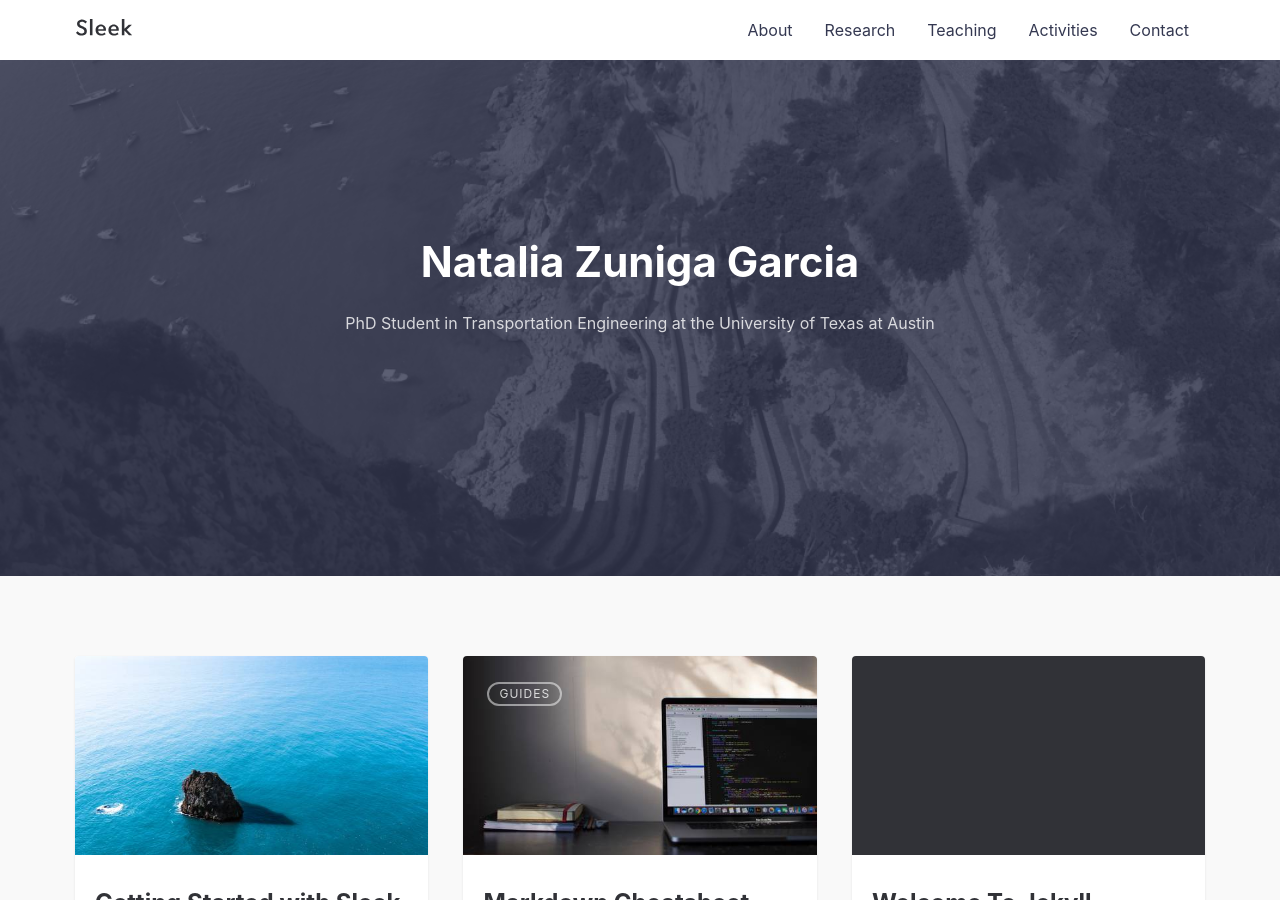
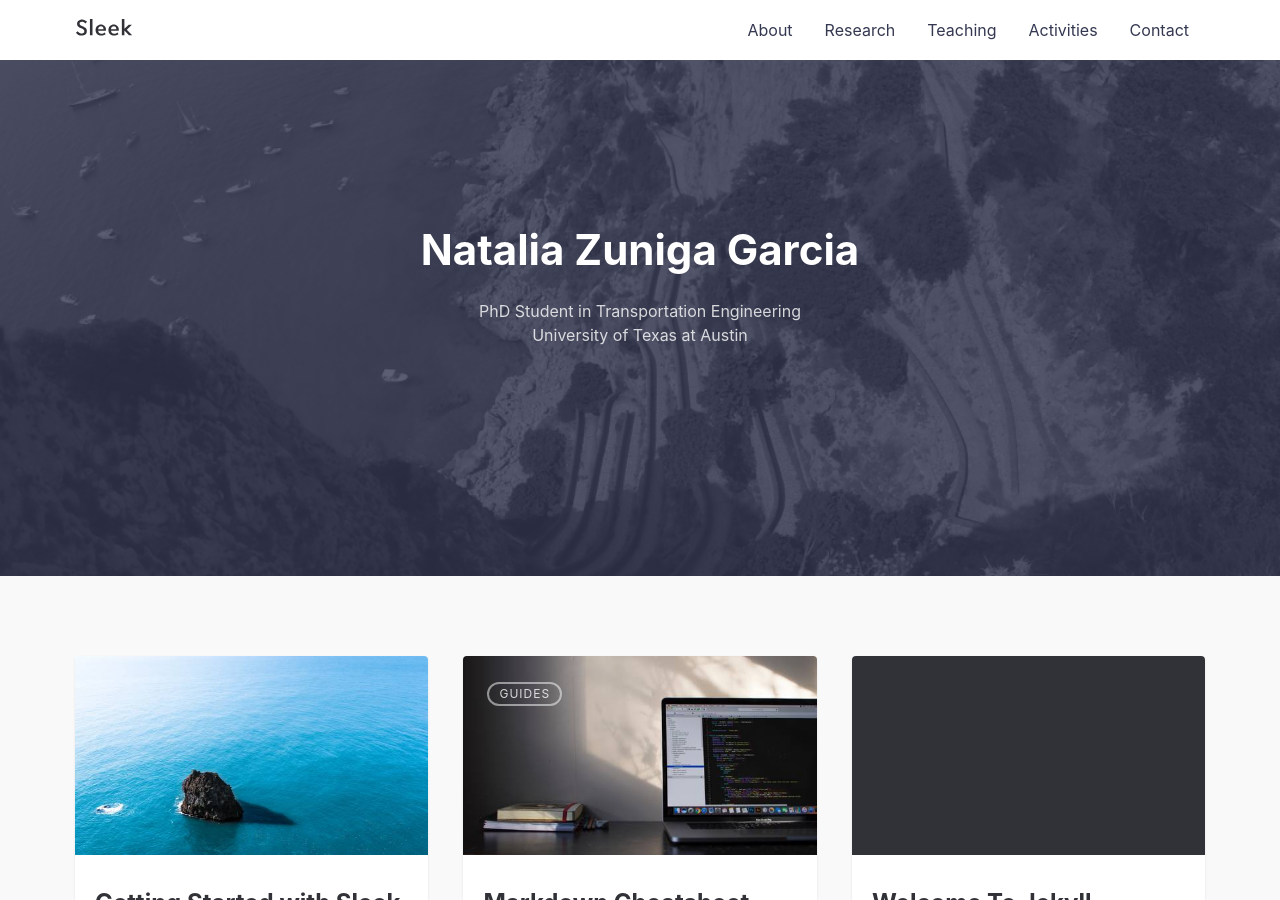
Before and after one commit to nzunigag/nzunigag.github.io, a Jekyll site: the page built from index.md, in a window 1280 px wide and 900 px high. Built offline with Jekyll 4.4.1, drawn with Linux system fonts in a browser that asks for light colours.

Commit message:
Update _config.yml

```diff
--- a/_config.yml
+++ b/_config.yml
@@ -28,7 +28,7 @@ navigation: # Navigation links
   - {name: 'Contact', link: '/contact'}
 
 tagline: >
-  PhD Student in Transportation Engineering at the University of Texas at Austin
+  PhD Student in Transportation Engineering <br> University of Texas at Austin
 
 hero_img: /assets/img/main.jpg # Main background image: use the path from /assets/img/ => This will output /assets/img/posts/sleek_lg.jpg
 
```
